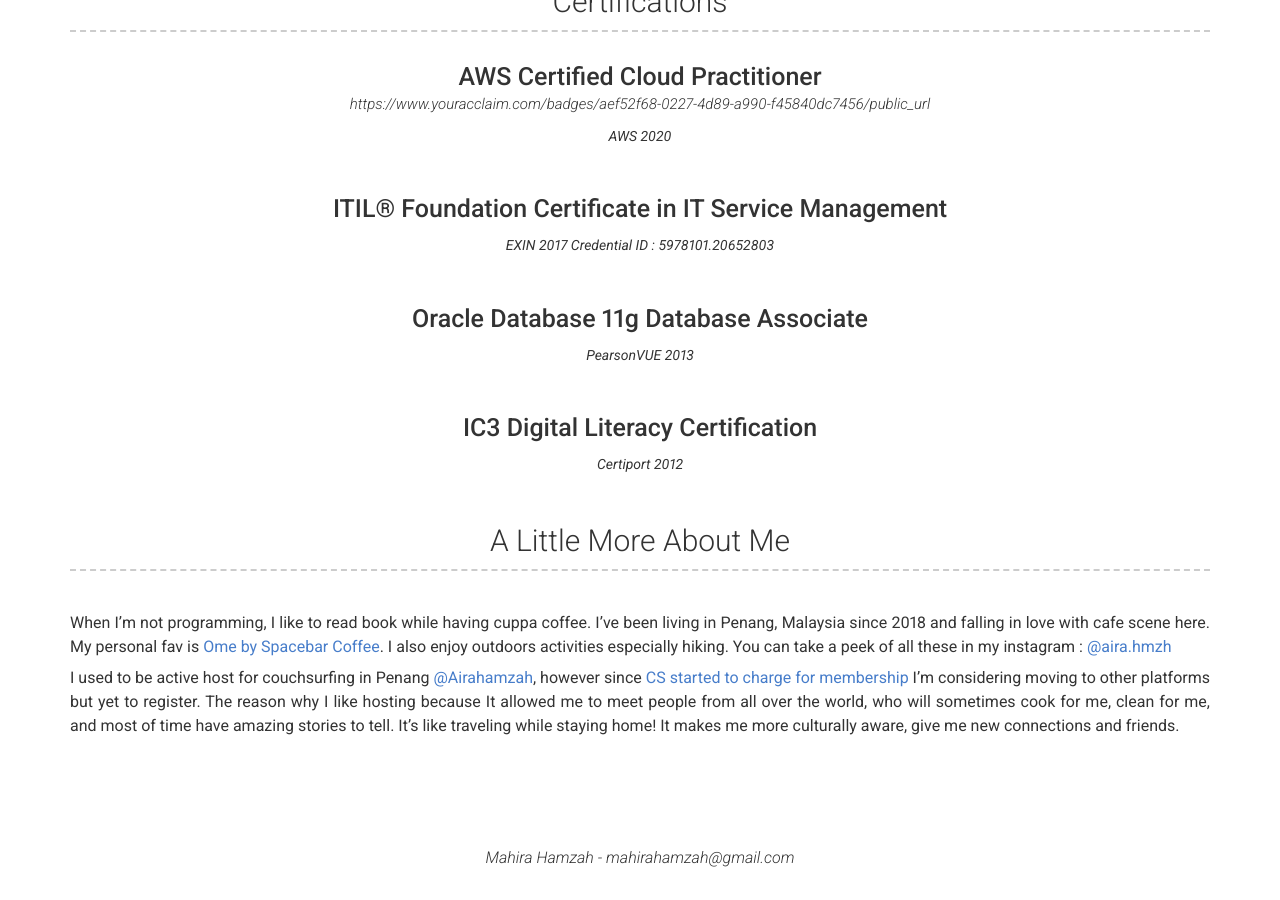
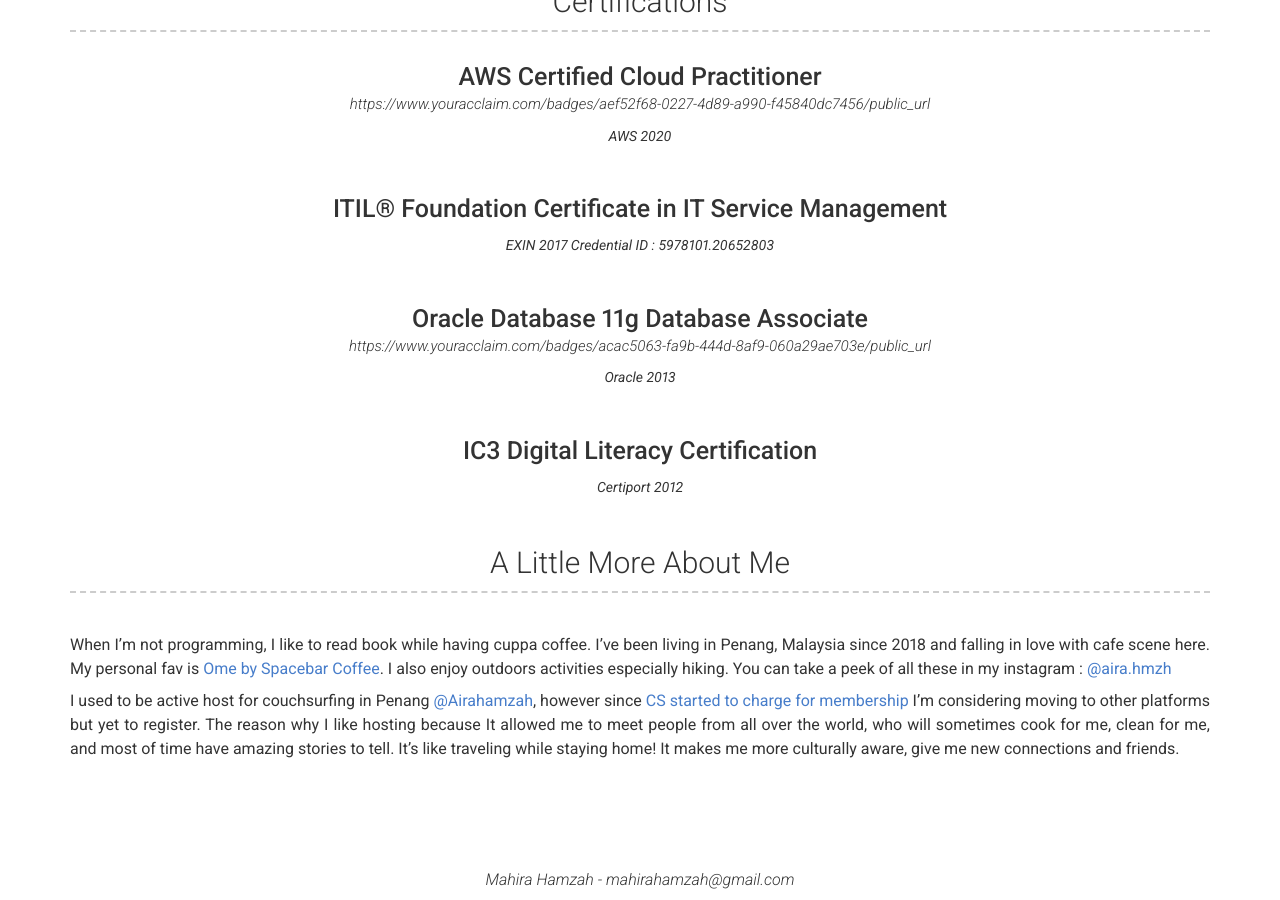
Before and after one commit to mahirahamzah/Resume, a Jekyll site: the page built from index.md, in a window 1280 px wide and 900 px high, scrolled down 1718 px. Built offline with Jekyll 4.4.1, drawn with Linux system fonts in a browser that asks for light colours; nearby versions of some CDN libraries; before the commit the page ends 2595 px from its top, so only the background shows below that.

Commit message:
Update projects.yml

```diff
--- a/_data/projects.yml
+++ b/_data/projects.yml
@@ -22,10 +22,10 @@
 
 - layout: top-middle
   name: Oracle Database 11g Database Associate
-  link: #Link to project (eg. sproogen.github.io/modern-resume-theme)(optional)
+  link: https://www.youracclaim.com/badges/acac5063-fa9b-444d-8af9-060a29ae703e/public_url
   github: #Github page for project (eg. sproogen/modern-resume-theme)(optional)
   quote: >
-    PearsonVUE 2013
+    Oracle 2013
   description: | # this will include new lines to allow paragraphs
 
 - layout: top-middle
```
